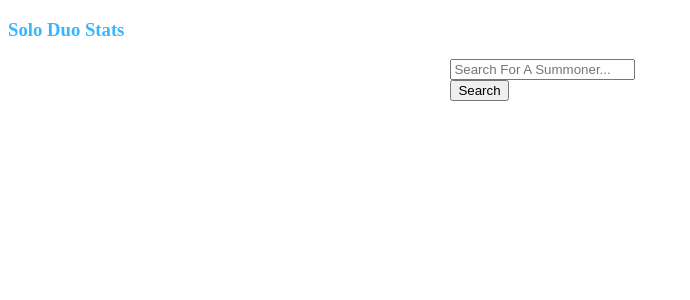
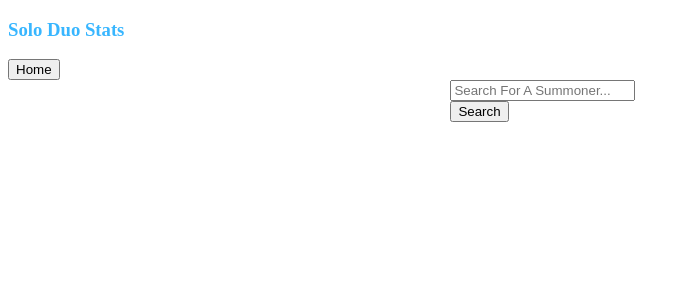
Before and after one commit to alexbenko/theLolStats, a React app: page / in a window 1280 px wide. Both pictures are taken after a click on the button "Summoner's Rift: Solo Duo". Shown: the top 300 px of the page, without its empty margins (0-690 px from the left). Built offline with nearby package versions, Linux system fonts and the light colour scheme; the HTML template or start-up script is replaced by a standard one.

Commit message:
Added button that takes user back to the home page

```diff
--- a/client/src/components/sr/Sr.jsx
+++ b/client/src/components/sr/Sr.jsx
@@ -5,13 +5,11 @@ import MostPlayedChamps from './mostPlayedChamps.jsx';
 import searchForProfile from './searchProfile.js';
 import searchForChamps from './searchChamps.js';
 import getRank from './getRank.js';
-import Cookies from 'universal-cookie';
-
-const cookies = new Cookies();
+import Welcome from '../Welcome.jsx';
+import Button from 'react-bootstrap/Button';
 
 //right now only works with NA accounts
 //can set up a drop down menu for user to select region
-
 
 class Sr extends React.Component {
   constructor(props){
@@ -21,8 +19,10 @@ class Sr extends React.Component {
       currentProfile: [],
       encyptedId: null,
       currentChamps: [],
-      rankData: []
+      rankData: [],
+      goHome: false
     }
+    this.goHome = this.goHome.bind(this);
   }
 
   getProfile(search){
@@ -60,34 +60,39 @@ class Sr extends React.Component {
     });
   }
 
-  componentDidMount(){
-
-    /*
-    cookies.set('myCat', 'Pacman', { path: '/cat' });
-    console.log(cookies.get('myCat'));
-    */
+  goHome(){
+    console.log('Home')
+    this.setState({
+      goHome: true
+    },()=>console.log(this.state.goHome))
   }
 
   render() {
 
     let {loaded} = this.state;
+    let {goHome} = this.state;
 
-    if(!loaded){
+    if(goHome){
+      return (
+        <Welcome />
+      );
+    } else if(!loaded){
       return (
 
         <div className="sr">
              <h3 style={{color:"rgb(56, 182, 255)"}}>Solo Duo Stats</h3>
+             <Button variant="secondary" onClick={this.goHome}>Home</Button>
           <nav className="nav">
             <Search handleSearchChange={this.getProfile.bind(this)} />
           </nav>
 
         </div>
       );
-    }
-
+    } else if(loaded){
       return (
         <div className="sr">
              <h3 style={{color:"rgb(56, 182, 255)"}}>Solo Duo Stats</h3>
+             <Button variant="secondary" onClick={this.goHome}>Home</Button>
           <nav className="nav" style={{textAlignt:"center"}}>
             <Search handleSearchChange={this.getProfile.bind(this)} />
           </nav>
@@ -99,7 +104,7 @@ class Sr extends React.Component {
 
         </div>
       );
-
+    }
   };
 
 }
```
